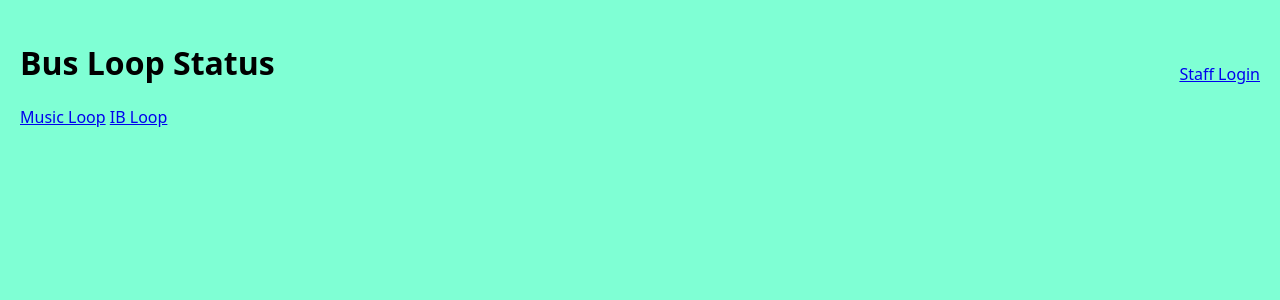
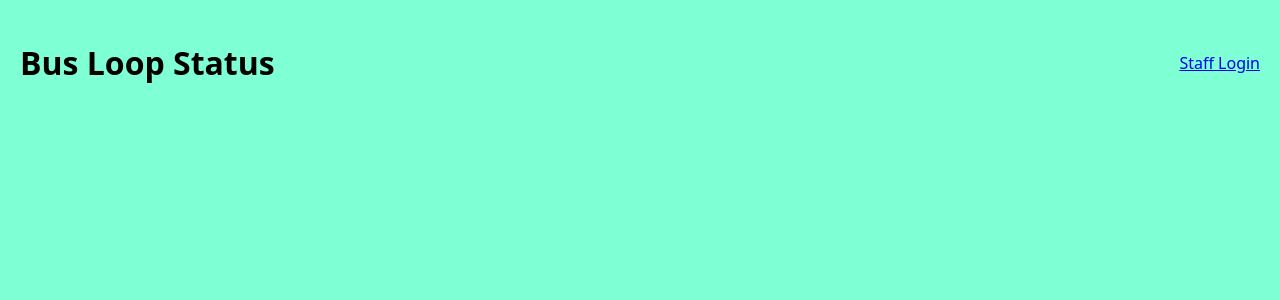
Before and after one commit to Marxrgo/Nova-Bus-App-project, a Django app: page / in a window 1280 px wide. Shown: the top 300 px of the page. Run offline with Django 5.2, Linux system fonts and the light colour scheme.

Commit message:
1/3 of conversion updated settins, loops views and added STATIC folder

```diff
--- a/accounts/templates/accounts/login.html
+++ b/accounts/templates/accounts/login.html
@@ -32,7 +32,7 @@
                 <button type="submit">Sign In</button>
             </form>
 
-            <a class="back-link" href="{% url 'loops:dashboard' %}">Back to student bus view</a>
+            <!-- <a class="back-link" href="">Back to student bus view</a> -->
         </section>
     </main>
 </body>
--- a/loops/templates/loops/index.html
+++ b/loops/templates/loops/index.html
@@ -12,8 +12,8 @@
     <div class="dashboard-header">
       <div>
         <h1>Bus Loop Status</h1>
-        <a href="{% url 'loops:loop_dashboard' 'MUSIC' %}">Music Loop</a>
-        <a href="{% url 'loops:loop_dashboard' 'IB' %}">IB Loop</a>
+       <!-- <a href="{% url 'loops:loop_dashboard' 'MUSIC' %}">Music Loop</a> -->
+        <!-- <a href="{% url 'loops:loop_dashboard' 'IB' %}">IB Loop</a> -->
       </div>
 
       <div class="loginlink">
--- a/loops/views.py
+++ b/loops/views.py
@@ -1,5 +1,6 @@
 from django.shortcuts import render, get_object_or_404, redirect
-from django.contrib.auth.decorators import login_required, user_passes_test
+from django.http import JsonResponse
+from django.contrib.auth.decorators import login_required
 from django.core.exceptions import PermissionDenied
 from .models import BusSlot, Looptype
 from .forms import BusSlotUpdateForm
@@ -20,8 +21,8 @@ def loop_dashboard(request, loop): #renders dash for either loop
     if loop not in Looptype.values:
         raise Http404("Unknown loop")
 
-    slots = BusSlot.objects.filter(loop = loop) #filters for either bus or ib loop
-    template_name = f'loops/{loop.lower()}_loop.html'  #loads corrent html/css accoding to each loop
+    slots = list(BusSlot.objects.filter(loop = loop).values()) #filters for either bus or ib loop
+    #template_name = f'loops/{loop.lower()}_loop.html'  #loads corrent html/css accoding to each loop
 
     context = {
         'loop': loop,
@@ -29,7 +30,8 @@ def loop_dashboard(request, loop): #renders dash for either loop
         'slots': slots
     }
 
-    return render(request, template_name, context)
+    #return render(request, template_name, context)
+    return JsonResponse(context)
 
 # Restrict slot modifcation to loggin-in admins
 @login_required
@@ -62,7 +64,7 @@ def clear_loop(request,loop):
         raise PermissionDenied
 
     if request.method == 'POST':
-        BusSlot.objects.filter(loop = loop).update(bus_number = None) #Filters and remove busnumber thats attached to row
+        BusSlot.objects.filter(loop = loop).update(bus_number = None) #Filters and remove busnumbers thats attached to row
         messages.success(request, f"{dict(Looptype.choices)[loop]} cleared")
         return redirect('loops:loop_dashboard', loop = loop)
 
@@ -75,3 +77,4 @@ def clear_loop(request,loop):
     }
 
     return render(request, 'loops/confirm_clear.html', context)
+#amadeus made this lol
--- a/novabus--project/settings.py
+++ b/novabus--project/settings.py
@@ -133,6 +133,7 @@ USE_TZ = True
 STATIC_URL = 'static/'
 
 
+
 # Email
 # https://docs.djangoproject.com/en/6.1/topics/email/#topic-email-configuration
 
```
Also changed, not shown: STATIC/index.html (added, +11 -0 lines), README.md, STATIC/css/style.css (added).
